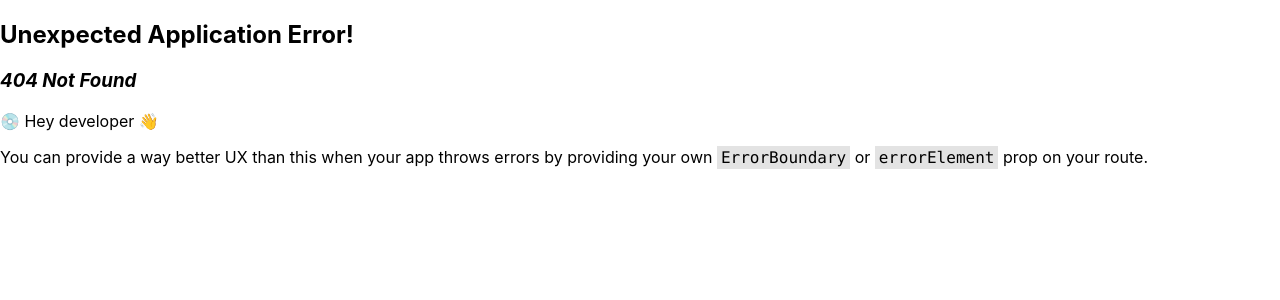
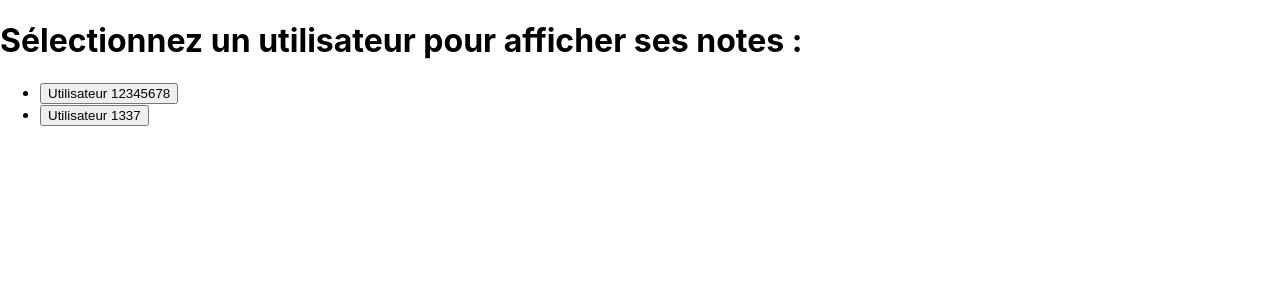
Before and after one commit to martinprevot/Efrei_React, a React (Create React App) app: page /notes in a window 1280 px wide. Before the commit this address had no page. Shown: the top 300 px of the page. Built offline with nearby package versions, Linux system fonts and the light colour scheme.

Commit message:
note
note manque juste gestion prof/user

```diff
--- a/src/Home.jsx
+++ b/src/Home.jsx
@@ -1,3 +1,2 @@
 const Home = () => (<h1>Bienvenue</h1>);
-
 export default Home;
--- a/src/login/users.js
+++ b/src/login/users.js
@@ -4,6 +4,12 @@ let users = [
         password : "1234",
         name : "Daniel MONTEIRO",
         role : "STUDENT"
+    },
+    {
+        username : "1337",
+        password : "1234",
+        name : "Martin PREVOT",
+        role : "STUDENT"
     }
 
 ]
--- /dev/null
+++ b/src/note/Note.jsx
@@ -0,0 +1,42 @@
+import React, { useState } from 'react';
+import notes from "./note";
+
+const Note = () => {
+    const [selectedUser, setSelectedUser] = useState(null);
+
+    const handleUserSelect = (userId) => {
+        setSelectedUser(userId);
+    };
+
+    return (
+        <div>
+            <h1>Sélectionnez un utilisateur pour afficher ses notes :</h1>
+            <ul>
+                {notes.map((userNotes, index) => (
+                    <li key={index}>
+                        <button onClick={() => handleUserSelect(userNotes.user)}>
+                            Utilisateur {userNotes.user}
+                        </button>
+                    </li>
+                ))}
+            </ul>
+
+            {selectedUser && (
+                <div>
+                    <h2>Notes de l'utilisateur {selectedUser} :</h2>
+                    <ul>
+                        {notes
+                            .find(userNotes => userNotes.user === selectedUser)
+                            ?.notes.map((note, index) => (
+                                <li key={index}>
+                                    <strong>{note.matiere}: </strong>{note.note}
+                                </li>
+                            ))}
+                    </ul>
+                </div>
+            )}
+        </div>
+    );
+}
+
+export default Note;
--- /dev/null
+++ b/src/note/note.js
@@ -0,0 +1,18 @@
+let notes = [
+    {
+        user: "12345678",
+        notes: [
+            { matiere: "math", note: 15 },
+            { matiere: "francais", note: 18 }
+        ]
+    },
+    {
+        user: "1337",
+        notes: [
+            { matiere: "math", note: 20 },
+            { matiere: "francais", note: 20 }
+        ]
+    }
+];
+
+export default notes;
```
Also changed, not shown: src/index.js (+7 -0 lines).
